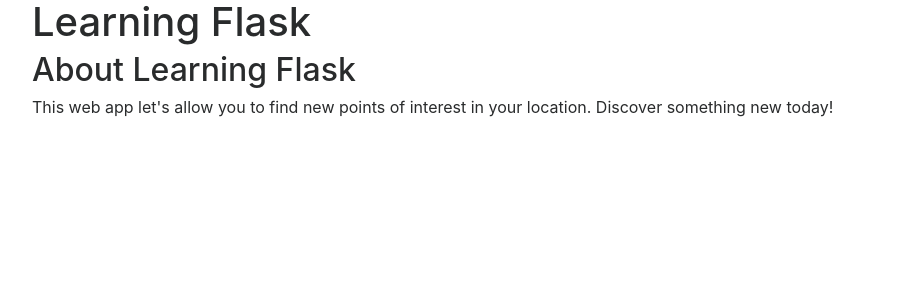
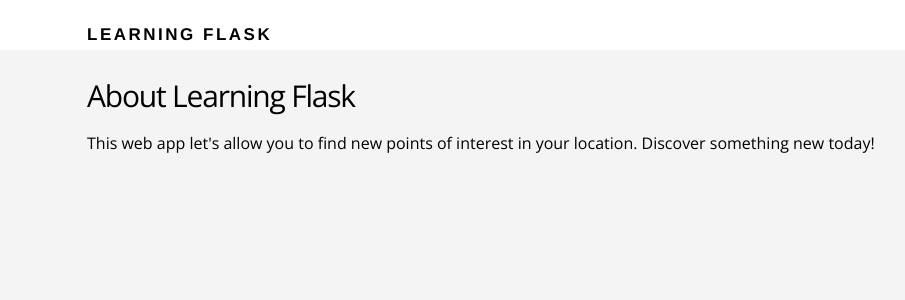
Before and after one commit to Miciaha/Locale, a Flask app: page /about in a window 1280 px wide. Shown: the top 300 px of the page, without its empty margins (53-958 px from the left). Run offline with Flask 2, Linux system fonts and the light colour scheme; some libraries are stand-ins or nearby versions.

Commit message:
Not Worth

```diff
--- a/templates/layout.html
+++ b/templates/layout.html
@@ -2,8 +2,7 @@
 <html>
   <head>
     <link href='http://fonts.googleapis.com/css?family=Open+Sans:300,400,600' rel='stylesheet'>
-    <link rel="stylesheet" href="https://maxcdn.bootstrapcdn.com/bootstrap/4.0.0-alpha.6/css/bootstrap.min.css" integrity="sha384-rwoIResjU2yc3z8GV/NPeZWAv56rSmLldC3R/AZzGRnGxQQKnKkoFVhFQhNUwEyJ" crossorigin="anonymous">
-    <script src="https://maxcdn.bootstrapcdn.com/bootstrap/4.0.0-alpha.6/js/bootstrap.min.js" integrity="sha384-vBWWzlZJ8ea9aCX4pEW3rVHjgjt7zpkNpZk+02D9phzyeVkE+jo0ieGizqPLForn" crossorigin="anonymous"></script>
+    <link href="{{ url_for('static', filename='css/main.css') }}" rel="stylesheet">
   </head>
   <body>
     <header>
```
